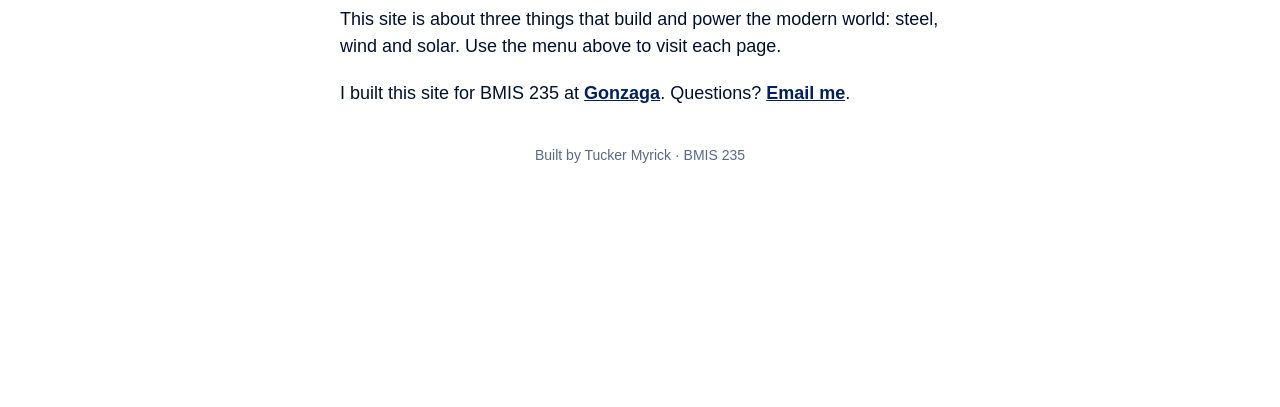
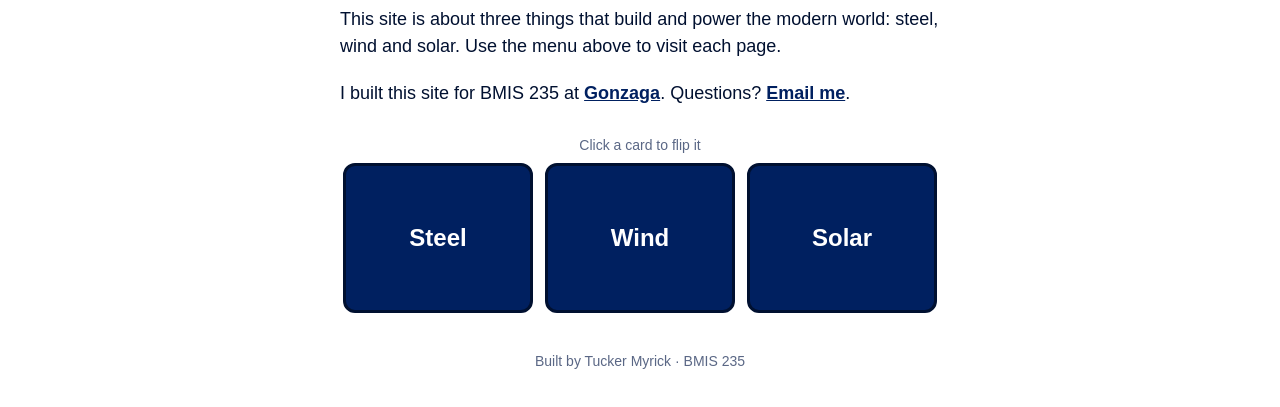
Before and after one commit to tuckermyrick/bmis235-html-3, a plain HTML site: page index.html in a window 1280 px wide. Shown: the part 179-586 px from the top of the page. Drawn offline with Linux system fonts and the light colour scheme.

Commit message:
Add interactive graphic
Co-Authored-By: Claude Fable 5.2 <noreply@anthropic.com>

```diff
--- a/index.html
+++ b/index.html
@@ -36,7 +36,117 @@
      This box is empty on purpose. In Part 7 you paste an interactive
      graphic BETWEEN the opening <div> and the closing </div> below.
      ===================================================================== -->
-<div class="showcase"></div>
+<div class="showcase">
+
+<!-- HTML: three cards, one per page. Each card is a button with a
+     front side (the name) and a back side (a fact). -->
+<div class="hint">Click a card to flip it</div>
+<div class="cards">
+    <button class="card" type="button">
+        <span class="inner">
+            <span class="front">Steel</span>
+            <span class="back">Steel is the most recycled material in the world.</span>
+        </span>
+    </button>
+    <button class="card" type="button">
+        <span class="inner">
+            <span class="front">Wind</span>
+            <span class="back">One spin of a big offshore turbine can power a home for a day.</span>
+        </span>
+    </button>
+    <button class="card" type="button">
+        <span class="inner">
+            <span class="front">Solar</span>
+            <span class="back">The sun sends Earth more energy in an hour than the world uses in a year.</span>
+        </span>
+    </button>
+</div>
+
+<!-- CSS: lays the cards out in a row, colors the two sides, and turns a
+     card over when it has the "flipped" class. Every rule starts with
+     .showcase so nothing outside this box changes. -->
+<style>
+.showcase {
+    max-width: 600px;
+    margin: 30px auto;
+    text-align: center;
+}
+.showcase .hint {
+    color: #5a6785;
+    font-size: 14px;
+    margin-bottom: 10px;
+}
+.showcase .cards {
+    display: flex;
+    flex-wrap: wrap;
+    gap: 12px;
+    justify-content: center;
+}
+.showcase .card {
+    flex: 1 1 140px;
+    max-width: 190px;
+    height: 150px;
+    padding: 0;
+    border: none;
+    background: none;
+    font-family: inherit;
+    cursor: pointer;
+    perspective: 800px;
+}
+.showcase .inner {
+    display: block;
+    position: relative;
+    width: 100%;
+    height: 100%;
+    transition: transform 0.6s;
+    transform-style: preserve-3d;
+}
+.showcase .card.flipped .inner {
+    transform: rotateY(180deg);
+}
+.showcase .front,
+.showcase .back {
+    position: absolute;
+    top: 0;
+    left: 0;
+    width: 100%;
+    height: 100%;
+    box-sizing: border-box;
+    padding: 12px;
+    display: flex;
+    align-items: center;
+    justify-content: center;
+    border-radius: 12px;
+    border: 3px solid #001030;
+    backface-visibility: hidden;
+    -webkit-backface-visibility: hidden;
+}
+.showcase .front {
+    background-color: #002060;
+    color: #ffffff;
+    font-size: 24px;
+    font-weight: bold;
+}
+.showcase .back {
+    background-color: #f2b705;
+    color: #001030;
+    font-size: 15px;
+    line-height: 1.35;
+    transform: rotateY(180deg);
+}
+</style>
+
+<!-- JavaScript: when a card is clicked, add or remove the "flipped"
+     class on that card. The CSS above does the actual turning. -->
+<script>
+document.querySelectorAll(".showcase .card").forEach(function (card) {
+    card.addEventListener("click", function () {
+        card.classList.toggle("flipped");
+    });
+});
+</script>
+
+</div>
 
 <!-- Footer: fill in your name -->
 <footer>Built by Tucker Myrick &middot; BMIS 235</footer>
```
